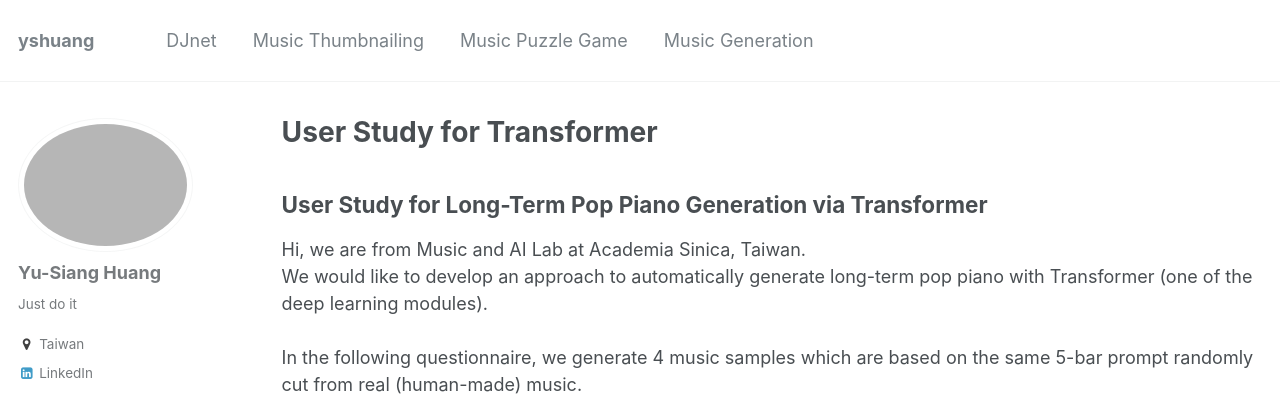
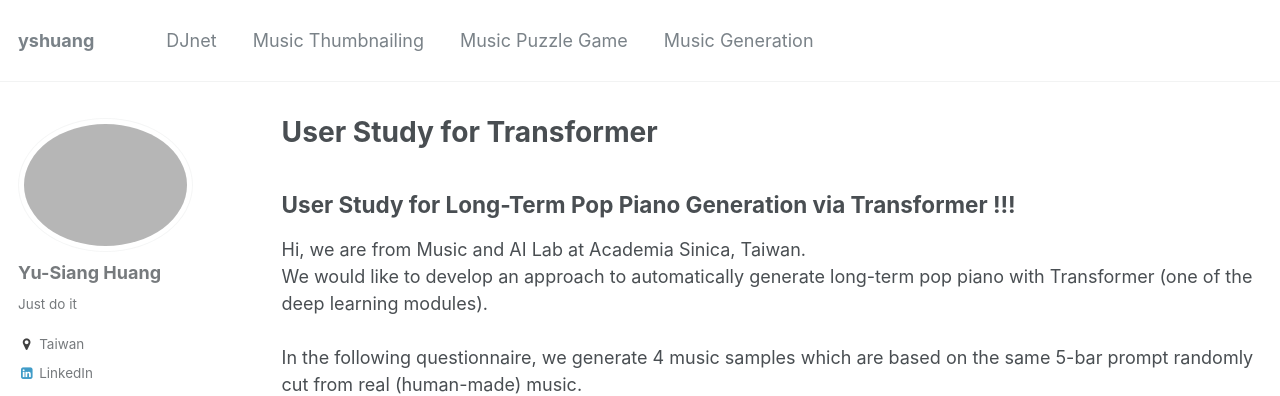
Before and after one commit to remyhuang/remyhuang.github.io, a Jekyll site: the page built from _pages/music_generation.html, in a window 1280 px wide and 1257 px high. Shown: the top 396 px of the window. Built offline with Jekyll 4.4.1, drawn with Linux system fonts in a browser that asks for light colours; some web fonts are replaced.

```diff
--- a/_pages/music_generation.html
+++ b/_pages/music_generation.html
@@ -90,7 +91,7 @@ author_profile: true
                 };
             </script>
             <!-- description -->
-            <h2>User Study for Long-Term Pop Piano Generation via Transformer</h2>
+            <h2>User Study for Long-Term Pop Piano Generation via Transformer !!!</h2>
             <p>
                 Hi, we are from <a href="https://musicai.citi.sinica.edu.tw/" target="_blank">Music and AI Lab</a> at Academia Sinica, Taiwan. <br>
                 We would like to develop an approach to automatically generate long-term pop piano with Transformer (one of the deep learning modules). <br><br>
```
Also changed, not shown: other parts of _pages/music_generation.html (+1 -0 lines).
